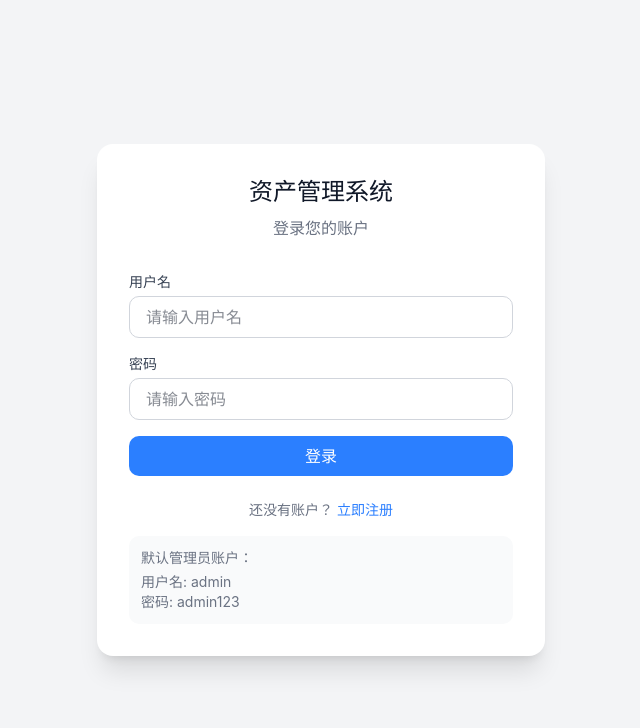
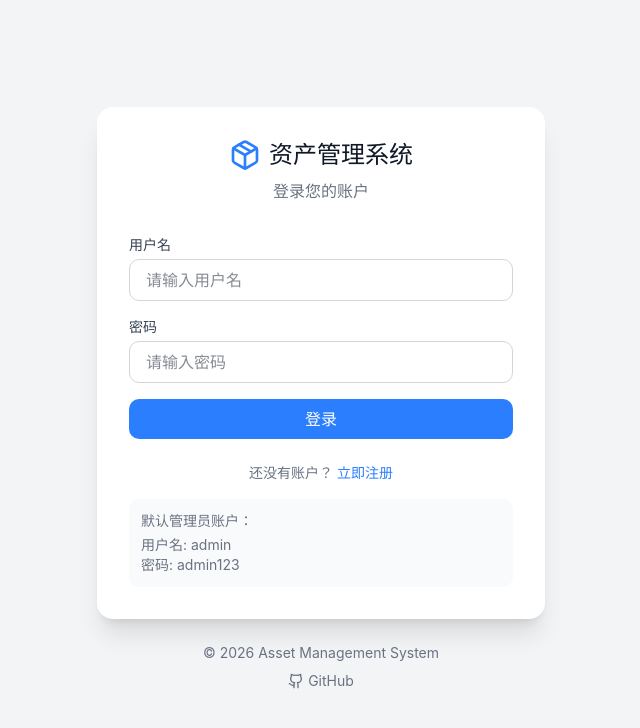
Before and after one commit to zweien/asset-anagement-system, a React (Vite) app in the folder client/: page /login in a window 1280 px wide. Shown: the top 728 px of the page, without its empty margins (319-959 px from the left). Built offline with nearby package versions, Linux system fonts and the light colour scheme.

Commit message:
feat(ui): add logo and footer to login page
- Add Package icon as logo alongside app name
- Add copyright notice with current year
- Add GitHub link with icon

```diff
--- a/client/src/pages/Login.tsx
+++ b/client/src/pages/Login.tsx
@@ -1,6 +1,7 @@
 import { useState } from 'react'
 import { useNavigate, Link } from 'react-router-dom'
 import { useTranslation } from 'react-i18next'
+import { Package, Github } from 'lucide-react'
 import { authApi } from '../lib/api'
 import { useAuthStore } from '@/stores/authStore'
 
@@ -66,10 +67,13 @@ export function Login() {
         <div className="bg-white dark:bg-gray-900 rounded-2xl shadow-xl p-8">
           {/* Logo */}
           <div className="text-center mb-8">
-            <Link to="/" className="text-2xl font-bold text-gray-900 dark:text-white">
-              {t('login.appName')}
-            </Link>
-            <p className="text-gray-500 dark:text-gray-400 mt-2">
+            <div className="flex items-center justify-center gap-2 mb-2">
+              <Package className="w-8 h-8 text-blue-500" />
+              <Link to="/" className="text-2xl font-bold text-gray-900 dark:text-white">
+                {t('login.appName')}
+              </Link>
+            </div>
+            <p className="text-gray-500 dark:text-gray-400">
               {isLogin ? t('login.loginTitle') : t('login.registerTitle')}
             </p>
           </div>
@@ -193,6 +197,22 @@ export function Login() {
             <p>{t('login.password')}: admin123</p>
           </div>
         </div>
+
+        {/* 版权信息 */}
+        <div className="mt-6 text-center text-sm text-gray-500 dark:text-gray-400">
+          <p className="flex items-center justify-center gap-1">
+            © {new Date().getFullYear()} Asset Management System
+          </p>
+          <a
+            href="https://github.com/zweien/asset-anagement-system"
+            target="_blank"
+            rel="noopener noreferrer"
+            className="inline-flex items-center gap-1 mt-2 hover:text-gray-700 dark:hover:text-gray-300 transition-colors"
+          >
+            <Github className="w-4 h-4" />
+            GitHub
+          </a>
+        </div>
       </div>
     </div>
   )
```
